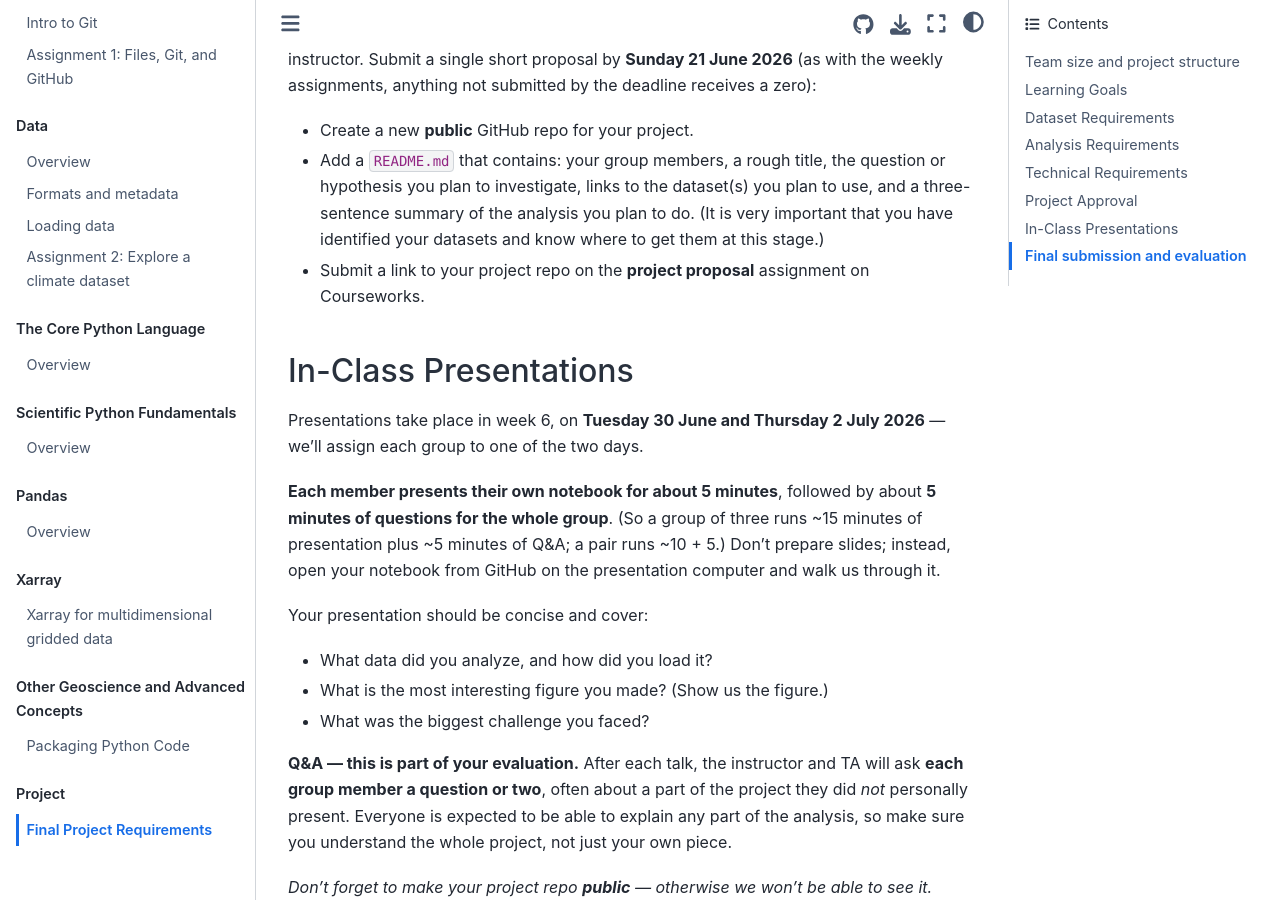
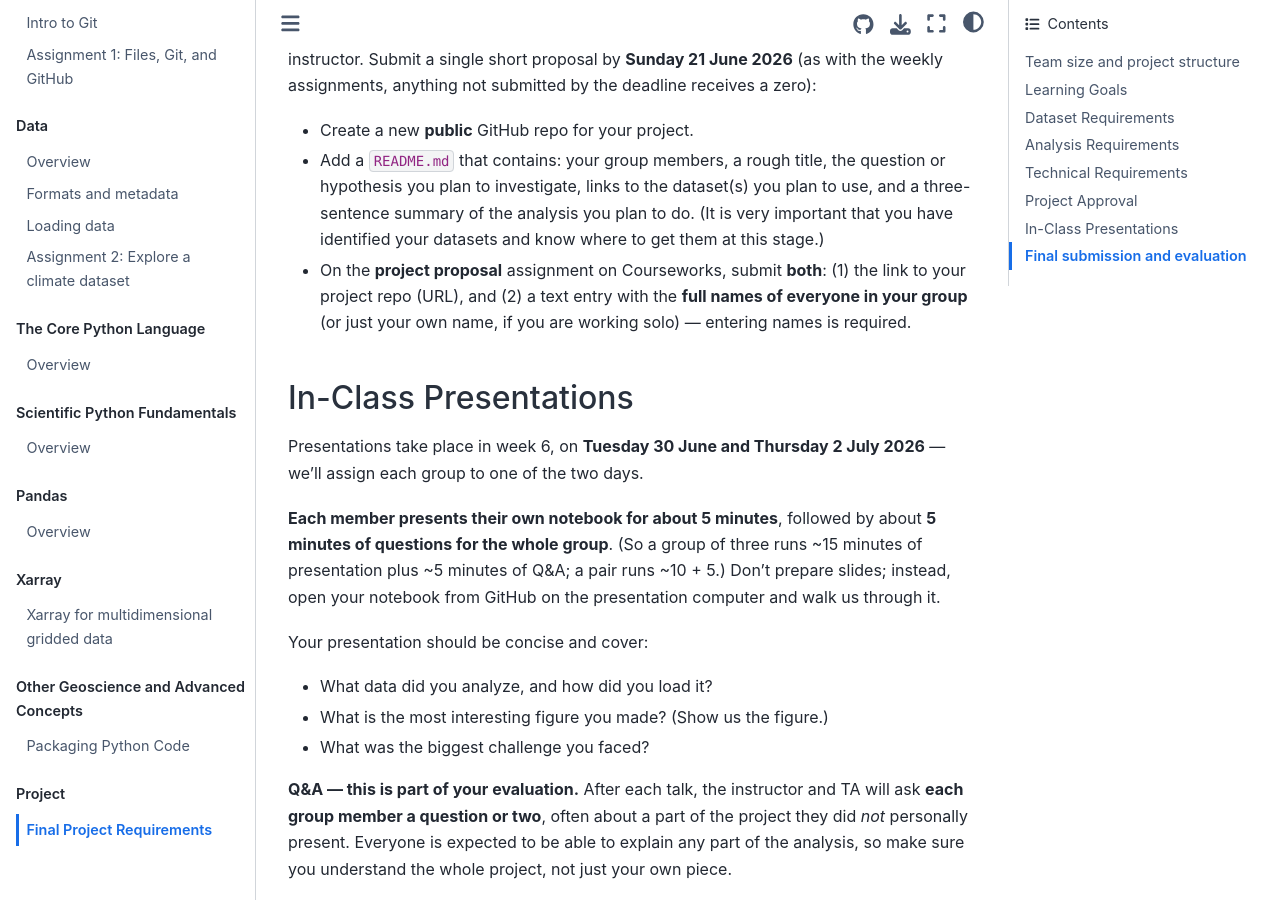
Before and after one commit to earth-DS-ML/summer_2026, a Jupyter Book: the page built from lectures_DS/project_require.md, in a window 1280 px wide and 900 px high, scrolled down 3170 px. Built offline with Jupyter Book 1.0.4 settings and Sphinx 7.4.7 and the Sphinx Book theme 1.1.4, drawn with Linux system fonts in a browser that asks for light colours; pages that are not in the unit, such as notebooks, are missing from menus; some of the changed text lies outside the part shown.

Commit message:
Project page: proposal requires repo URL + names text entry; allow solo
The Courseworks proposal submission now requires both the repo URL and a text
entry with the full names of all group members (required). Accommodate solo
projects (just your own name; team size allows working on your own).

Co-Authored-By: Claude Opus 4.8 (1M context) <noreply@anthropic.com>

```diff
--- a/lectures_DS/project_require.md
+++ b/lectures_DS/project_require.md
@@ -1,7 +1,7 @@
 ## Final Project Requirements
 
 ### Team size and project structure
-Work in groups of **2–3 people** around a shared project (a common topic and repository). **Each member contributes their own notebook**, carrying out a complementary piece of the work — this can be a different (but related) dataset, or a different analysis of the same data. Every member is still expected to understand the *entire* group project, not just their own piece.
+Work in groups of **2–3 people** (or on your own, if you prefer) around a shared project (a common topic and repository). **Each member contributes their own notebook**, carrying out a complementary piece of the work — this can be a different (but related) dataset, or a different analysis of the same data. Every member is still expected to understand the *entire* group project, not just their own piece.
 
 ### Learning Goals
 
@@ -75,7 +75,7 @@ You must have your project — your dataset(s) and general scope — approved by
 
 -  Create a new **public** GitHub repo for your project.
 -  Add a `README.md` that contains: your group members, a rough title, the question or hypothesis you plan to investigate, links to the dataset(s) you plan to use, and a three-sentence summary of the analysis you plan to do. (It is very important that you have identified your datasets and know where to get them at this stage.)
--  Submit a link to your project repo on the **project proposal** assignment on Courseworks.
+-  On the **project proposal** assignment on Courseworks, submit **both**: (1) the link to your project repo (URL), and (2) a text entry with the **full names of everyone in your group** (or just your own name, if you are working solo) — entering names is required.
 
 ### In-Class Presentations
 
```
